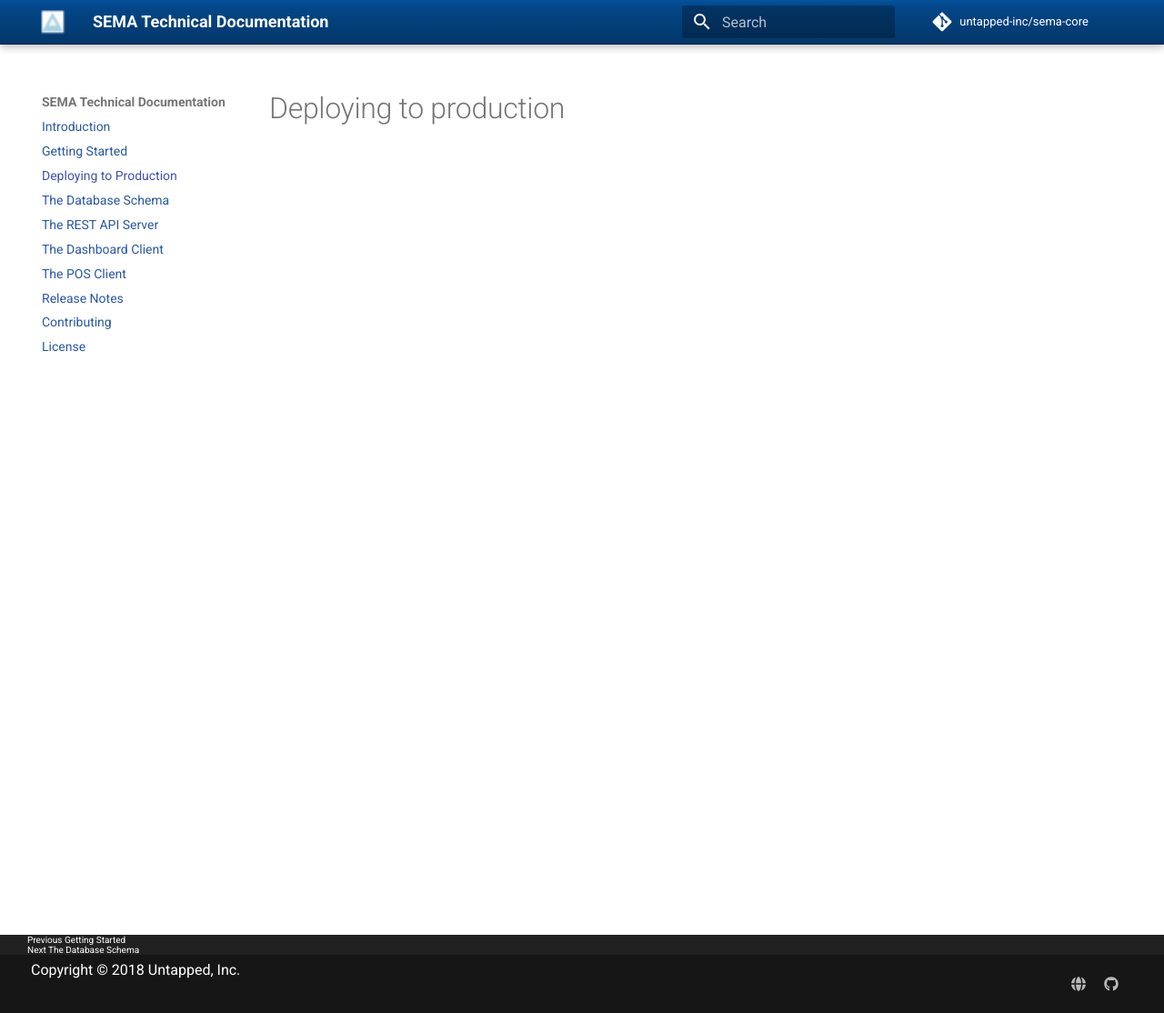
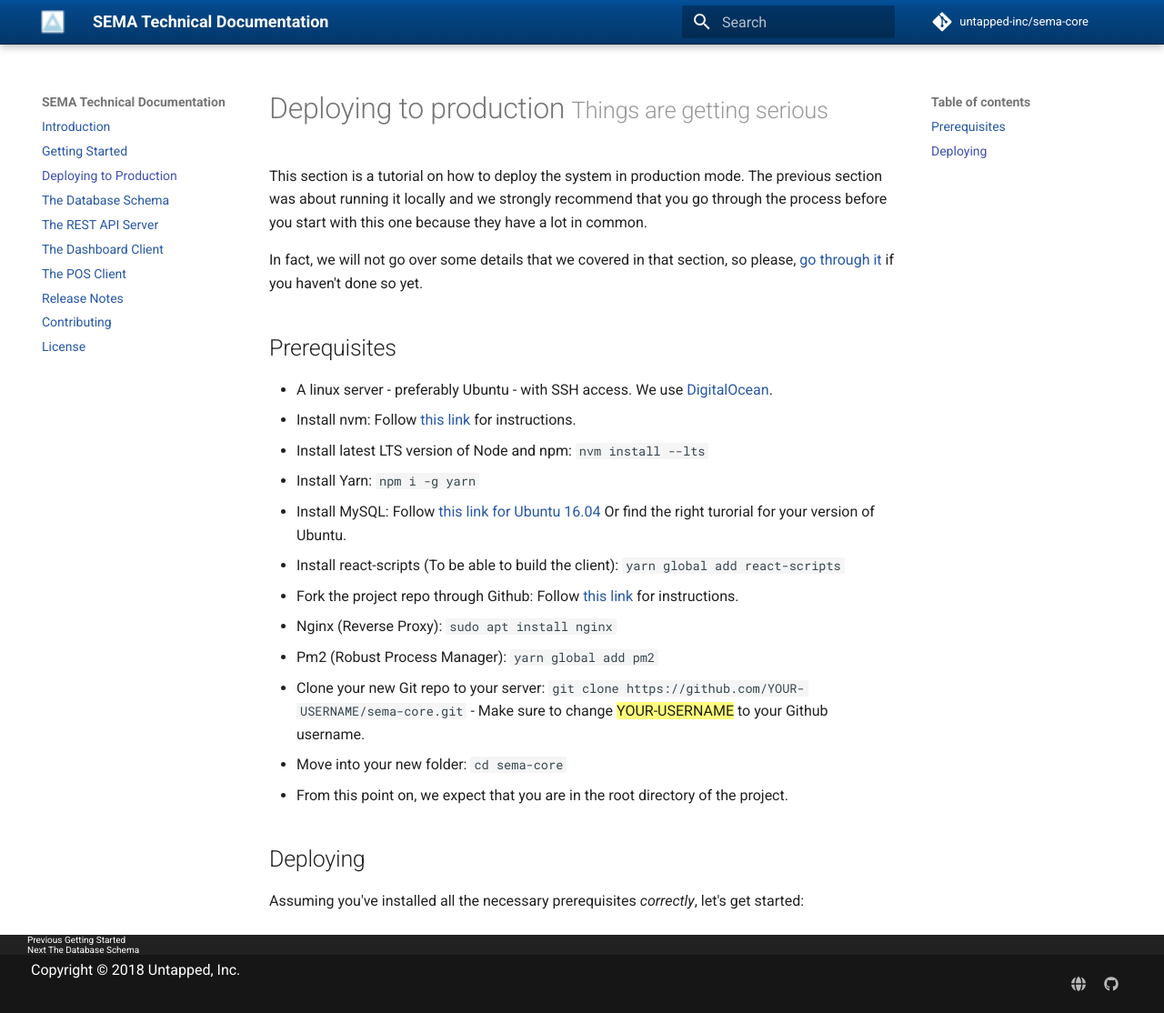
Before and after one commit to untapped-inc/sema-docs, an MkDocs documentation site: the page built from docs/deploying-to-production.md, in a window 1280 px wide and 1114 px high. Shown: the whole window at 91% size. Built offline with MkDocs 1.6.1 and Material for MkDocs 9.7.7, drawn with Linux system fonts in a browser that asks for light colours; comment, search, counter and statistics services are not loaded.

Commit message:
[WIP] Start the deploying to production section

```diff
--- a/docs/deploying-to-production.md
+++ b/docs/deploying-to-production.md
@@ -1 +1,24 @@
-# Deploying to production
+# Deploying to production <small>Things are getting serious</small>
+
+This section is a tutorial on how to deploy the system in production mode. The previous section was about running it locally and we strongly recommend that you go through the process before you start with this one because they have a lot in common.
+
+In fact, we will not go over some details that we covered in that section, so please, [go through it](/getting-started) if you haven't done so yet.
+
+## Prerequisites
+
+* A linux server - preferably Ubuntu - with SSH access. We use [DigitalOcean](https://digitalocean.com).
+* Install nvm: Follow [this link](https://github.com/creationix/nvm#installation) for instructions.
+* Install latest LTS version of Node and npm: `nvm install --lts`
+* Install Yarn: `npm i -g yarn`
+* Install MySQL: Follow [this link for Ubuntu 16.04](https://www.digitalocean.com/community/tutorials/how-to-install-mysql-on-ubuntu-16-04) Or find the right turorial for your version of Ubuntu.
+* Install react-scripts (To be able to build the client): `yarn global add react-scripts`
+* Fork the project repo through Github: Follow [this link](https://help.github.com/articles/fork-a-repo/) for instructions.
+* Nginx (Reverse Proxy): `sudo apt install nginx`
+* Pm2 (Robust Process Manager): `yarn global add pm2`
+* Clone your new Git repo to your server: `git clone https://github.com/YOUR-USERNAME/sema-core.git` - Make sure to change ==YOUR-USERNAME== to your Github username.
+* Move into your new folder: `cd sema-core`
+* From this point on, we expect that you are in the root directory of the project.
+
+## Deploying
+
+Assuming you've installed all the necessary prerequisites *correctly*, let's get started:
```
